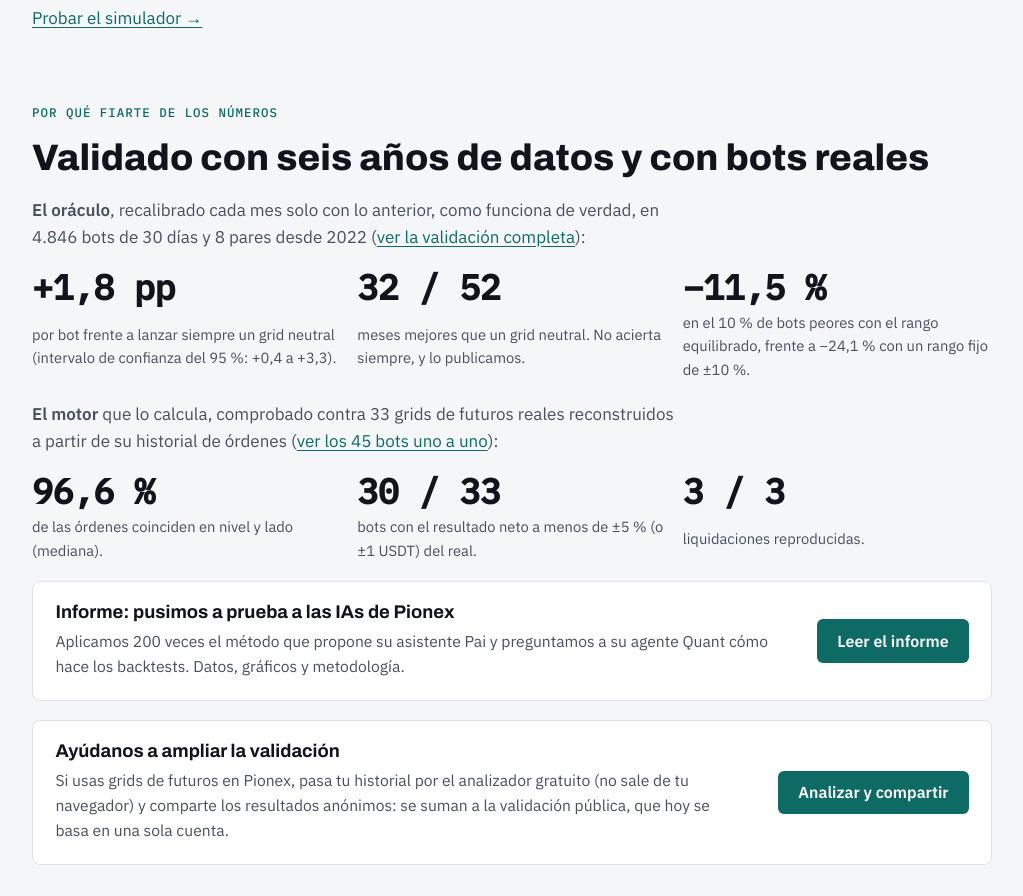
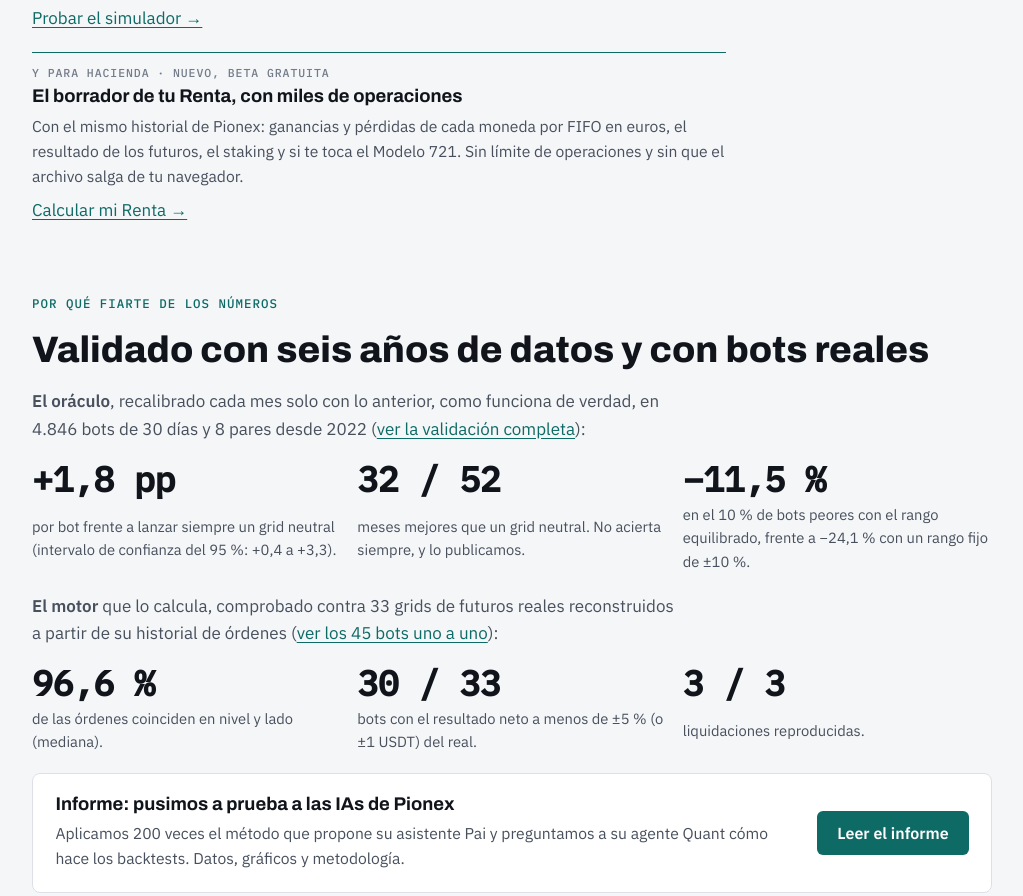
Before and after one commit to ToxicDeimos/gridreplay-web, a plain HTML site: page index.html in a window 1280 px wide. Shown: the part 1733-2629 px from the top of the page, without its empty margins (128-1151 px from the left). Drawn offline with Linux system fonts and the light colour scheme.

Commit message:
Publicar gridreplay.com (2026-11-19T12:37Z)

```diff
--- a/index.html
+++ b/index.html
@@ -201,6 +201,7 @@ footer a { color: var(--ink-2); }
         <a href="/oraculo/">Oráculo</a>
         <a href="/simulador/">Simulador</a>
         <a href="/analizador/">Analizador</a>
+        <a href="/renta/">Renta</a>
         <a href="/validacion/">Validación</a>
         <a href="/oraculo/#pro">Todos los pares</a>
         <a href="/en/" hreflang="en" lang="en">EN</a>
@@ -257,6 +258,12 @@ footer a { color: var(--ink-2); }
         <p>Sube el historial de Pionex y el analizador reconstruye cada bot: cuánto ganaste de verdad, cuánto se llevaron las comisiones y el funding, y cuáles se liquidaron. El archivo no sale de tu navegador.</p>
         <a href="/analizador/">Analizar mis bots →</a>
       </div>
+    </div>
+    <div class="feature" style="border-top-color:var(--accent);max-width:68ch">
+      <span class="tag">Y para Hacienda · Nuevo, beta gratuita</span>
+      <h3>El borrador de tu Renta, con miles de operaciones</h3>
+      <p>Con el mismo historial de Pionex: ganancias y pérdidas de cada moneda por FIFO en euros, el resultado de los futuros, el staking y si te toca el Modelo 721. Sin límite de operaciones y sin que el archivo salga de tu navegador.</p>
+      <a href="/renta/">Calcular mi Renta →</a>
     </div>
   </section>
 
@@ -413,6 +420,7 @@ footer a { color: var(--ink-2); }
       <a href="/oraculo/">Oráculo</a>
       <a href="/simulador/">Simulador</a>
       <a href="/analizador/">Analizador de bots</a>
+      <a href="/renta/">Renta de tus bots</a>
       <a href="/validacion/">Validación</a>
       <a href="/que-es-un-grid-bot/">Qué es un grid bot</a>
       <a href="https://t.me/gridreplay" target="_blank" rel="noopener" onclick="grEvent('telegram')">Telegram</a>
```
